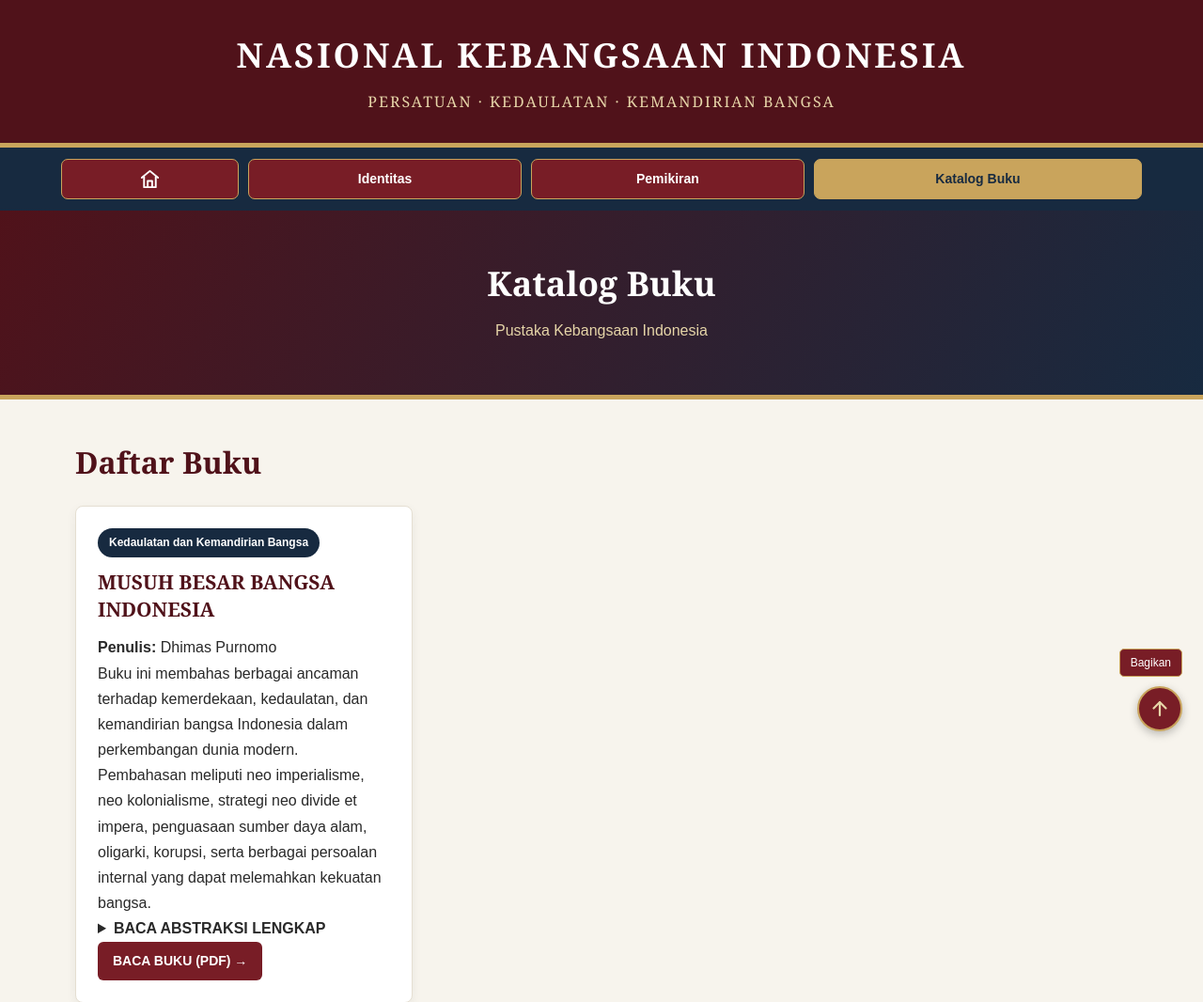
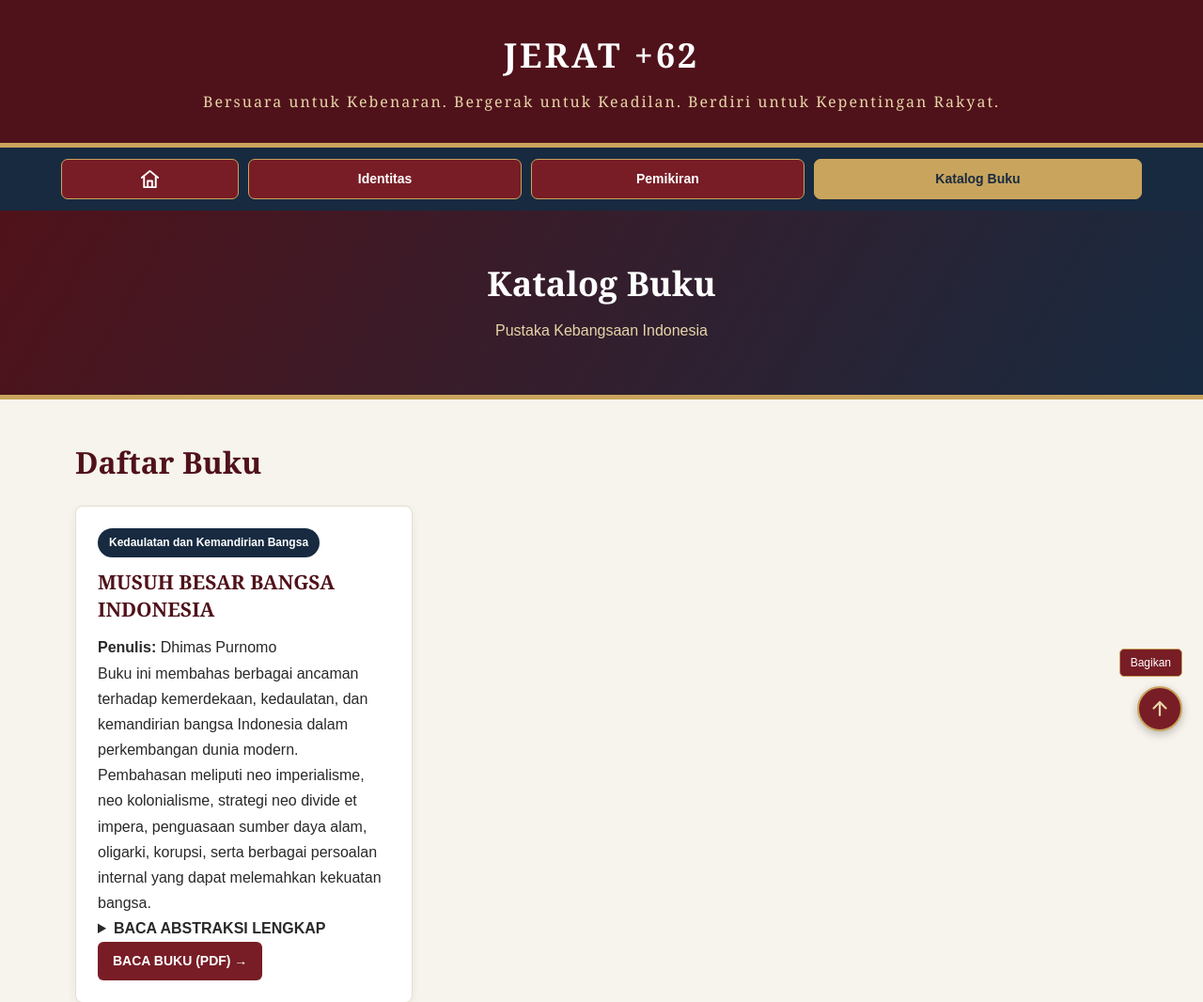
Before and after one commit to Dhimas2467/nasional-kebangsaan-indonesia, a plain HTML site: page katalog-buku.html in a window 1280 px wide. Shown: the top 1066 px of the page at 94% size. Drawn offline with Linux system fonts and the light colour scheme.

Commit message:
Update title and header/footer content in HTML

```diff
--- a/katalog-buku.html
+++ b/katalog-buku.html
@@ -3,7 +3,7 @@
 <head>
     <meta charset="UTF-8">
     <meta name="viewport" content="width=device-width, initial-scale=1.0">
-    <title>Katalog Buku | Nasional Kebangsaan Indonesia</title>
+    <title>Katalog Buku | JERAT +62</title>
     <meta name="description" content="Katalog pustaka dan karya tulis kebangsaan Indonesia.">
     <link rel="stylesheet" href="style.css">
 </head>
@@ -11,8 +11,8 @@
 
 <header>
     <div class="header-inner">
-        <div class="site-title">NASIONAL KEBANGSAAN INDONESIA</div>
-        <div class="site-tagline">PERSATUAN · KEDAULATAN · KEMANDIRIAN BANGSA</div>
+        <div class="site-title">JERAT +62</div>
+        <div class="site-tagline">Bersuara untuk Kebenaran. Bergerak untuk Keadilan. Berdiri untuk Kepentingan Rakyat.</div>
     </div>
 </header>
 
@@ -202,7 +202,7 @@
 </main>
 
 <footer>
-    <div class="footer-title">NASIONAL KEBANGSAAN INDONESIA</div>
+    <div class="footer-title">JERITAN RAKYAT TERTINDAS</div>
     <p>Persatuan · Kedaulatan · Kemandirian Bangsa</p>
     <p>&copy; 2026 Nasional Kebangsaan Indonesia</p>
 </footer>
```
